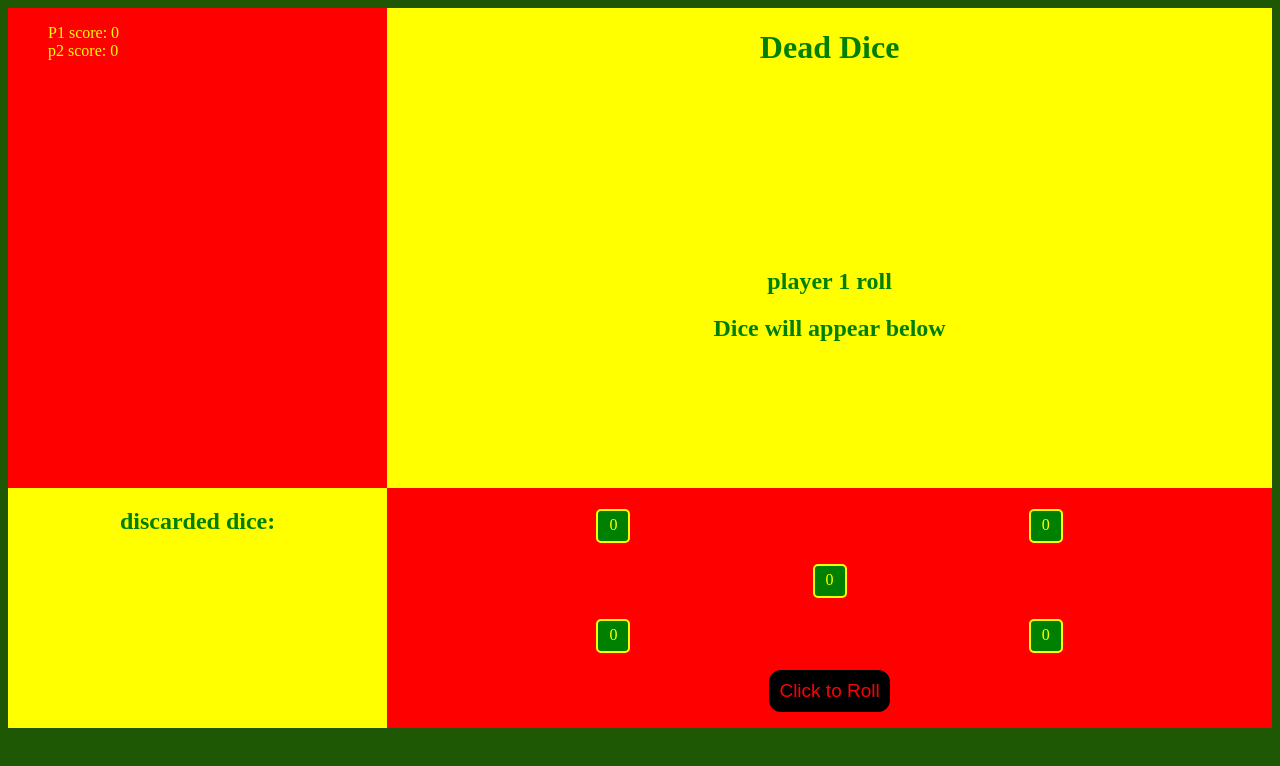
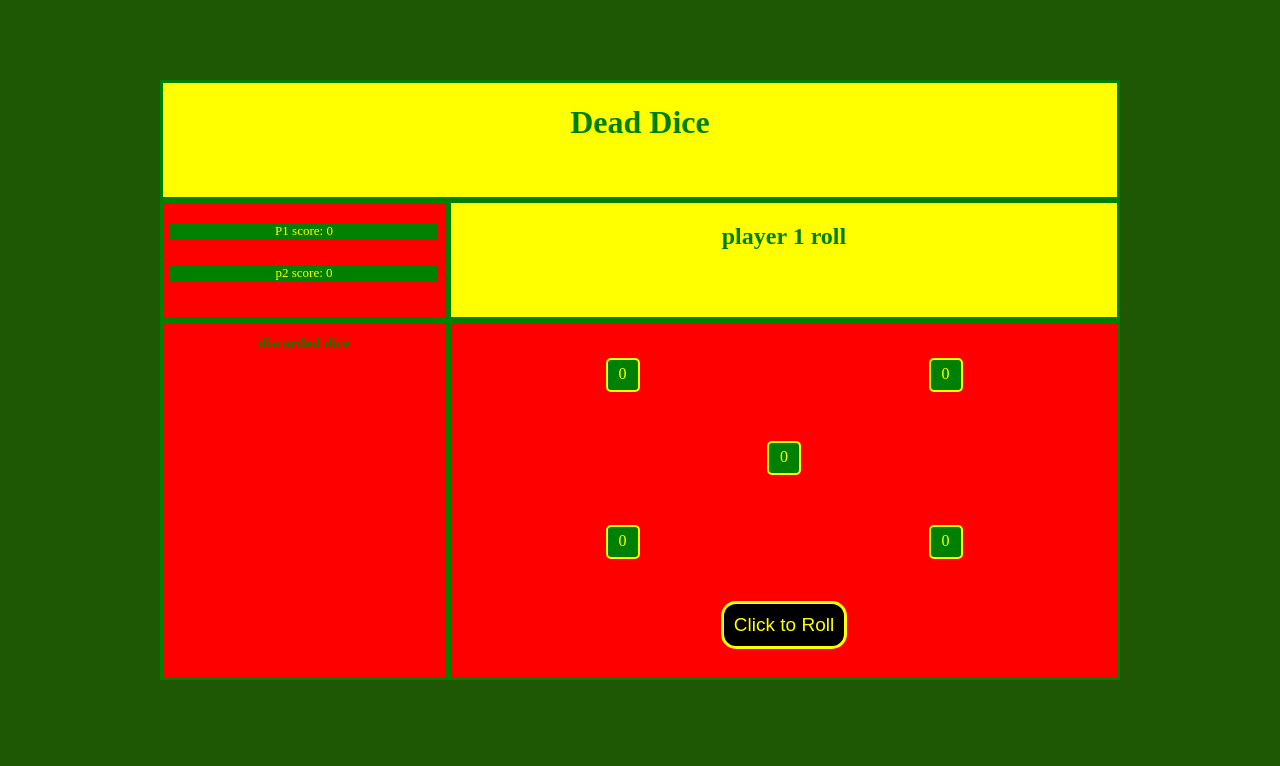
Before and after one commit to DevonJenkins/Dead-Dice-browser-game, a plain HTML site: page index.html in a window 1280 px wide. Drawn offline with Linux system fonts and the light colour scheme.

Commit message:
touching up spacing and layout.

```diff
--- a/css/style.css
+++ b/css/style.css
@@ -3,12 +3,18 @@ body{
   background: rgb(31, 88, 4);
   display: grid;
   grid-template-columns:  30% 70%;
-  grid-template-rows: 30% 30% 30%;
-  grid-template-areas:"scoreboard title "
-                      " scoreboard status-message-container"
+  grid-template-rows: 20% 20% 60%;
+  grid-template-areas:"title title "
+                      "scoreboard status-message-container"
                        "discarded-dice-container dice-container" ;
   text-align: center;
-  min-height: 100vh;
+  min-height: 75vh;
+
+   width: 75%;
+  max-height: 75%;
+  margin: 0 auto;
+  margin-top: 10vh;
+
 }
 
 ul{
@@ -18,19 +24,36 @@ ul{
   grid-area: title;
   background: yellow;
   color: green;
+  display: flex;
+  flex-direction: column;
+  border: solid green;
 }
 .status-message-container{
   grid-area: status-message-container;
   background: yellow;
   color: green;
+  border: solid green;
+
 }
 .scoreboard{
   grid-area: scoreboard;
   color: yellow;
-  text-align: left;
   background: red;
-  max-width:100%;
+  display: flex;
+  flex-direction: column;
+  justify-content: left;
+  padding: 7px;
+  border: solid green;
 }
+
+.score{
+  background-color: green;
+  font-size: small;
+
+}
+
+
+
 .dice-container{
   grid-area: dice-container;
   color:yellow;
@@ -45,6 +68,7 @@ ul{
   align-items: center;
   text-align: center;
   padding: 10px;
+  border: solid green;
 
 
 
@@ -105,9 +129,9 @@ ul{
 
 
 button{
-  border: red solid 3px;
+  border: yellow solid 3px;
   background: black;
-  color:red;
+  color: yellow;
   padding:10px;
   font-size: 19px;
   border-radius: 15px;
@@ -116,12 +140,17 @@ margin: 0 auto;
 grid-area: button;
 
 }
+
+.discarded-dice-container{
+  grid-area: discarded-dice-container;
+  background: red;
+  color: green;
+  border: solid green;
+  font-size: x-small;
+}
+
+
 button:hover{
   background: orange;
   color: blue;
 }
-.discarded-dice-container{
-  grid-area: discarded-dice-container;
-  background: yellow;
-  color: green;
-}
--- a/index.html
+++ b/index.html
@@ -16,15 +16,15 @@
   <div class = title>
 <h1>Dead Dice</h1>
 </div>
-<section class="scoreboard">
-  <ul id="scores">
-    <li id="player-one-score">score1</li>
-    <li id="player-two-score">score2</li>
-  </ul>
-</section>
+<div class="scoreboard">
+
+    <p class = score id="player-one-score">score1 </p>
+     <p class = score id="player-two-score">score2</p>
+
+</div>
 <div class="status-message-container">
 <h2 class="status-message"></h2>
-<h2 class="dice-header">Dice will appear below</h2>
+
 </div>
 
 
@@ -43,7 +43,8 @@
 
 
 <div class="discarded-dice-container">
-  <h2 class="discarded-dice">Discarded Dice</h2>
+  <h2>discarded dice</h2>
+  <h2 class="discarded-dice"></h2>
 </div>
 
 
--- a/js/app.js
+++ b/js/app.js
@@ -42,7 +42,6 @@ function init(){
   diceKept = []
   discardedDice = []
   currentPlayer = 1
-  currentPlayerScore = null
   playerOneScore = 0
   playerTwoScore = 0
 }
@@ -77,7 +76,6 @@ diceInPlay = [0,0,0,0,0]
 
 
 function rollDice(min, max){
-  //generate a random number between one and //six inclusive
   min = Math.ceil(1);
   max = Math.floor(6);
 
@@ -97,7 +95,7 @@ function playerInit(){
     diceInPlay = []
     discardedDice = []
     diceKept = []
-    currentPlayerScore = []
+
 }
 
 
@@ -112,7 +110,7 @@ function countScore(){
 
 
 
-  let currentPlayerScore = diceKeptSum
+
 
 
   if (currentPlayer == 1){playerOneScore = diceKeptSum
@@ -136,9 +134,9 @@ function endGame(){
 
 function getWinner(){
 
-if(playerOneScore > playerTwoScore){statusMessage.textContent = 'player 1 wins'
-}else if( playerTwoScore> playerOneScore){statusMessage.textContent = 'player 2 wins'
-}else if (playerOneScore == playerTwoScore){statusMessage.textContent = 'its a tie sonny'}
+  if(playerOneScore > playerTwoScore){statusMessage.textContent = 'player 1 wins'
+  }else if( playerTwoScore> playerOneScore){statusMessage.textContent = 'player 2 wins'
+  }else if (playerOneScore == playerTwoScore){statusMessage.textContent = 'its a tie sonny'}
 
   init()
 
@@ -162,6 +160,6 @@ function render(){
   p1ScoreDisplay.textContent = 'P1 score: ' + playerOneScore
   p2ScoreDisplay.textContent = 'p2 score: ' + playerTwoScore
 
-  discardedDiceDisplay.textContent = 'discarded dice: ' + discardedDice
+  discardedDiceDisplay.textContent =  discardedDice
 
 }
```
